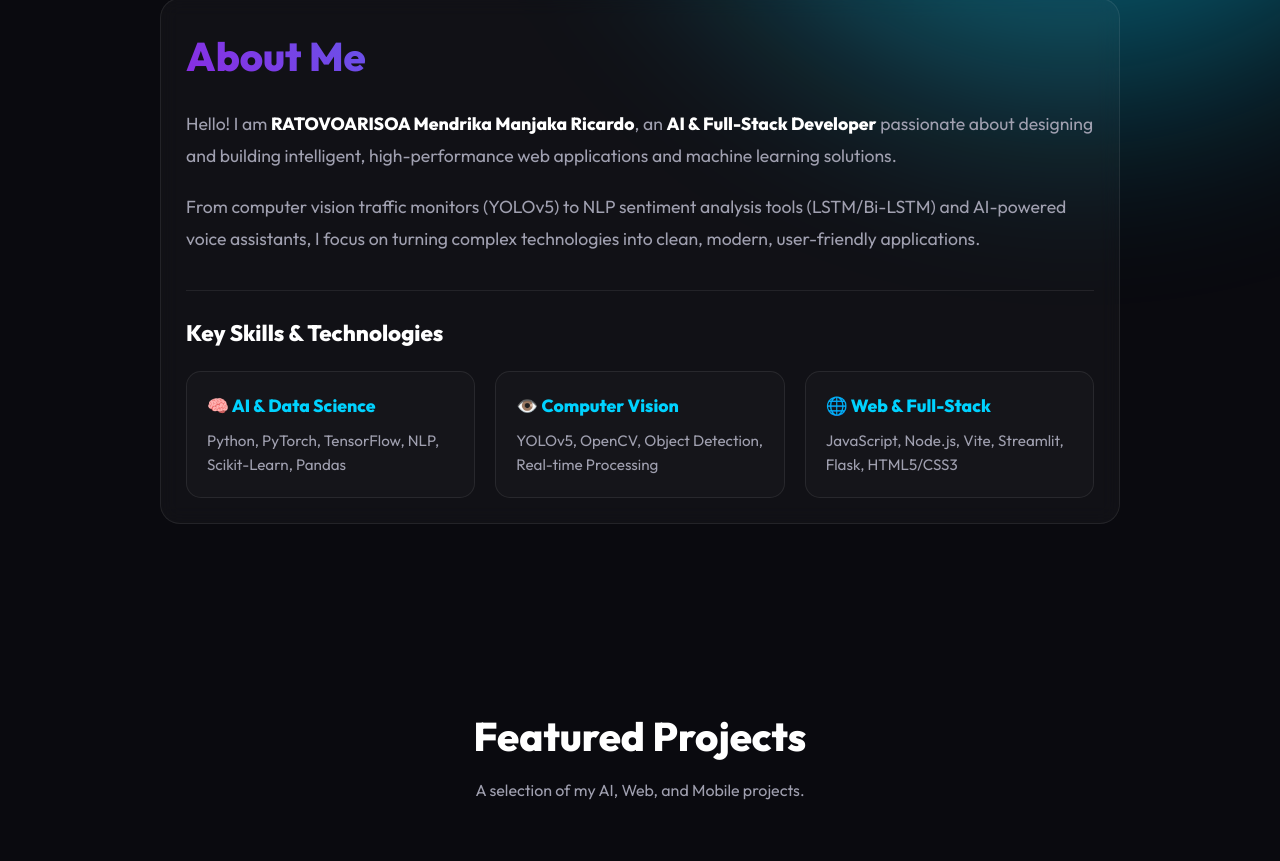
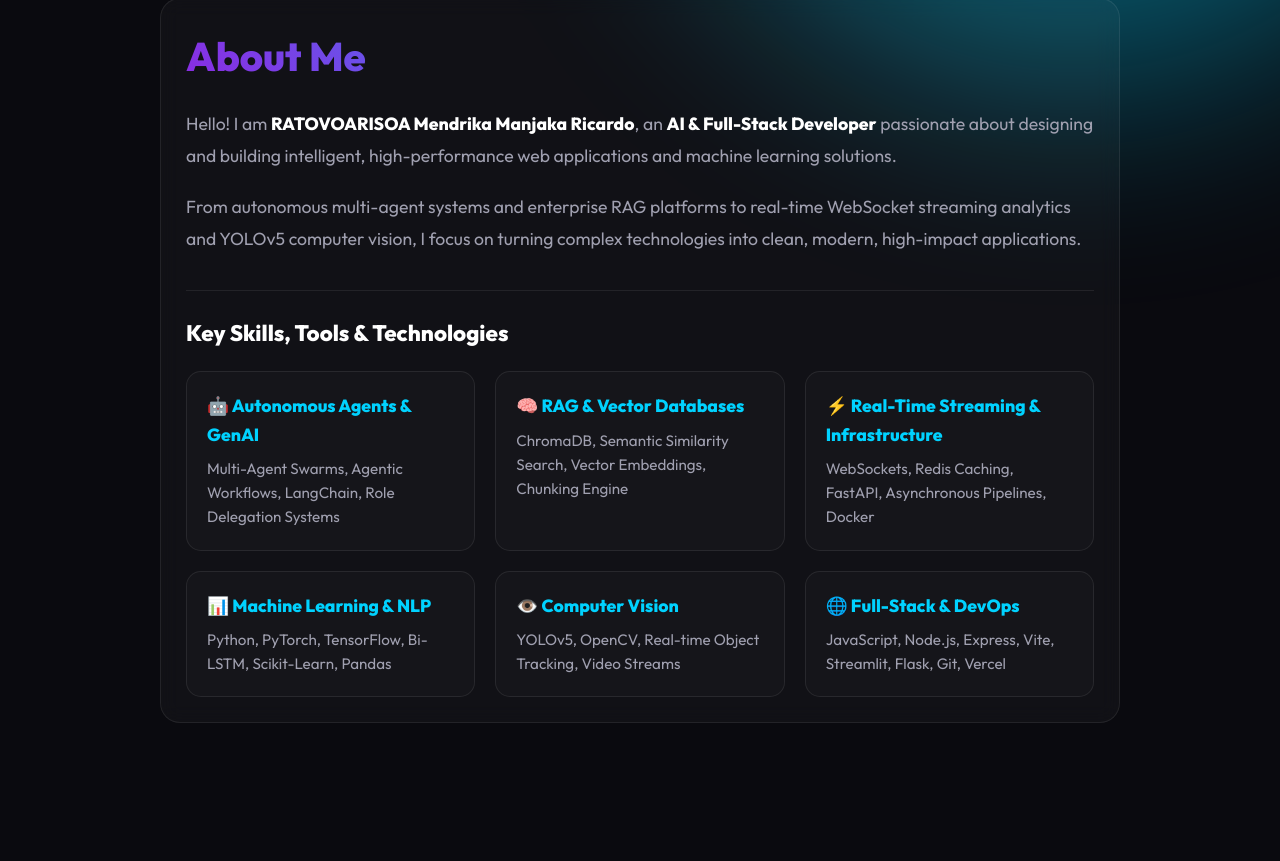
Before and after one commit to ratovoarisoaricardo/Portfolio, a website built with Vite: page index.html in a window 1280 px wide. Shown: the part 882-1743 px from the top of the page. Built offline with nearby package versions, Linux system fonts and the light colour scheme.

Commit message:
Update portfolio skills & tech stack for all projects

```diff
--- a/index.html
+++ b/index.html
@@ -50,23 +50,35 @@
             Hello! I am <strong>RATOVOARISOA Mendrika Manjaka Ricardo</strong>, an <strong>AI & Full-Stack Developer</strong> passionate about designing and building intelligent, high-performance web applications and machine learning solutions.
           </p>
           <p class="about-bio">
-            From computer vision traffic monitors (YOLOv5) to NLP sentiment analysis tools (LSTM/Bi-LSTM) and AI-powered voice assistants, I focus on turning complex technologies into clean, modern, user-friendly applications.
+            From autonomous multi-agent systems and enterprise RAG platforms to real-time WebSocket streaming analytics and YOLOv5 computer vision, I focus on turning complex technologies into clean, modern, high-impact applications.
           </p>
 
           <div class="skills-highlight">
-            <h3>Key Skills & Technologies</h3>
+            <h3>Key Skills, Tools & Technologies</h3>
             <div class="skills-grid">
               <div class="skill-category">
-                <h4>🧠 AI & Data Science</h4>
-                <p>Python, PyTorch, TensorFlow, NLP, Scikit-Learn, Pandas</p>
+                <h4>🤖 Autonomous Agents & GenAI</h4>
+                <p>Multi-Agent Swarms, Agentic Workflows, LangChain, Role Delegation Systems</p>
+              </div>
+              <div class="skill-category">
+                <h4>🧠 RAG & Vector Databases</h4>
+                <p>ChromaDB, Semantic Similarity Search, Vector Embeddings, Chunking Engine</p>
+              </div>
+              <div class="skill-category">
+                <h4>⚡ Real-Time Streaming & Infrastructure</h4>
+                <p>WebSockets, Redis Caching, FastAPI, Asynchronous Pipelines, Docker</p>
+              </div>
+              <div class="skill-category">
+                <h4>📊 Machine Learning & NLP</h4>
+                <p>Python, PyTorch, TensorFlow, Bi-LSTM, Scikit-Learn, Pandas</p>
               </div>
               <div class="skill-category">
                 <h4>👁️ Computer Vision</h4>
-                <p>YOLOv5, OpenCV, Object Detection, Real-time Processing</p>
+                <p>YOLOv5, OpenCV, Real-time Object Tracking, Video Streams</p>
               </div>
               <div class="skill-category">
-                <h4>🌐 Web & Full-Stack</h4>
-                <p>JavaScript, Node.js, Vite, Streamlit, Flask, HTML5/CSS3</p>
+                <h4>🌐 Full-Stack & DevOps</h4>
+                <p>JavaScript, Node.js, Express, Vite, Streamlit, Flask, Git, Vercel</p>
               </div>
             </div>
           </div>
```
